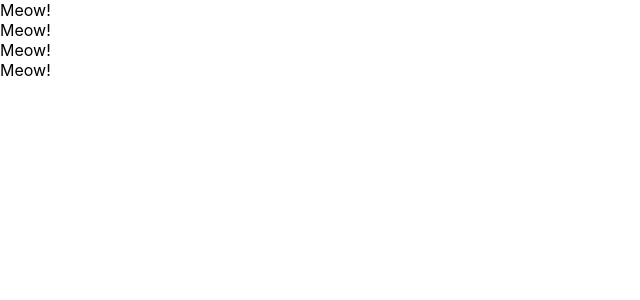
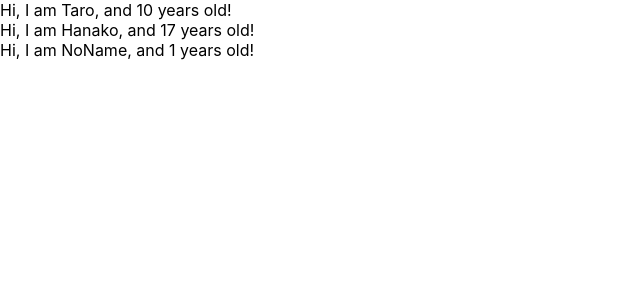
Before and after one commit to Masatoshi-git/udemy-react-redux-crud-application, a React (Create React App) app: page / in a window 1280 px wide. Shown: the top 300 px of the page, without its empty margins (0-640 px from the left). Built offline with nearby package versions, Linux system fonts and the light colour scheme.

Commit message:
learn props of component

```diff
--- a/src/App.js
+++ b/src/App.js
@@ -1,43 +1,28 @@
-// import React from 'react';
-// import logo from './logo.svg';
-// import './App.css';
-
-// function App() {
-//   return <h1>Hello, World</h1>;
-// }
 import React, { Component } from 'react';
 
-// class App extends Component {
-//   render() {
-//     return <h1>Hello, world!</h1>;
-//   }
-// }
-
-// class App extends Component {
-//   render() {
-//     return(
-//       <React.Fragment>
-//         <label htmlFor="bar">bar</label>
-//         <input type="text" onChange={() => {console.log("I am clicked!")}} />
-//       </React.Fragment>
-//     )
-//   }
-// }
-
 const App = () => {
-  // return <div>Hi!</div>
-  return(
+  const profiles = [
+    { name: "Taro", age: 10 },
+    { name: "Hanako", age: 17},
+    { name: "NoName" }
+  ]
+  return (
     <div>
-      <Cat />
-      <Cat />
-      <Cat />
-      <Cat />
+      {
+        profiles.map((profile, index) => {
+          return <User name={profile.name} age={profile.age} key={index} />
+        })
+      }
     </div>
   )
 }
 
-const Cat = () => {
-  return <div>Meow!</div>
+const User = (props) => {
+  return <div>Hi, I am {props.name}, and {props.age} years old! </div>
+}
+
+User.defaultProps = {
+  age: 1
 }
 
 export default App;
```
